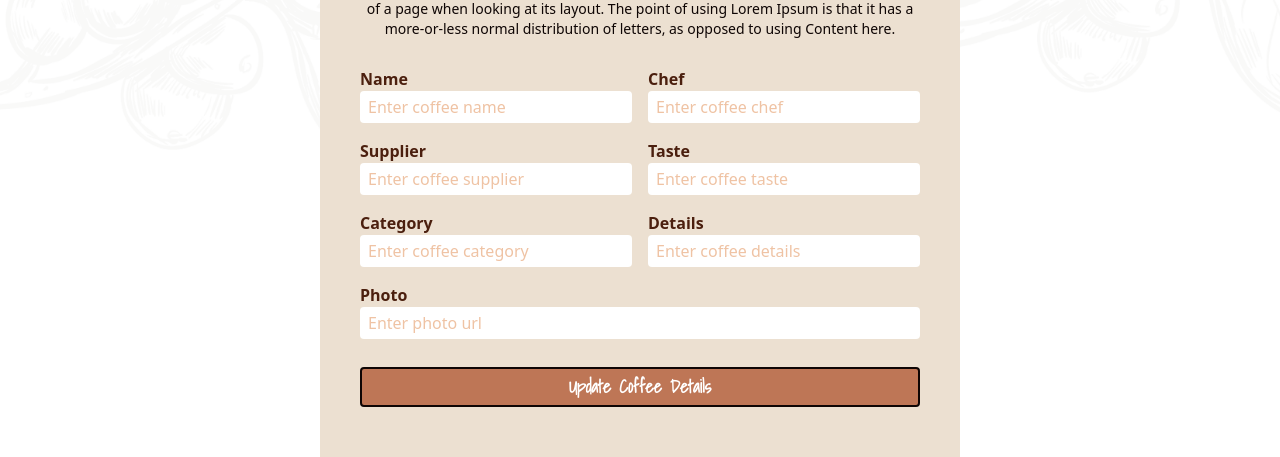
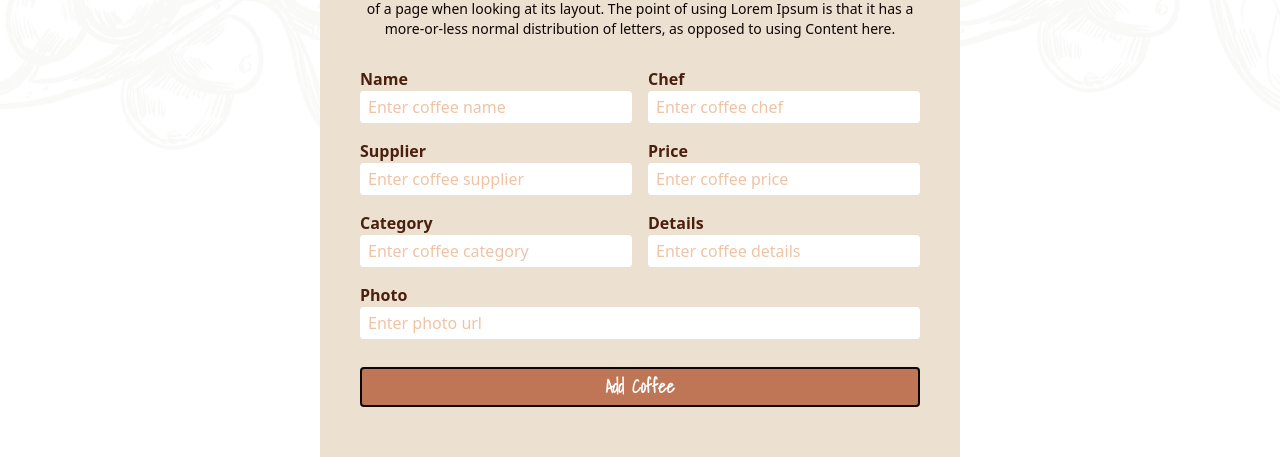
Before and after one commit to chamakkarmakar/coffee-store-client, a React (Vite) app: page /update in a window 1280 px wide. Shown: the part 288-745 px from the top of the page. Built offline with nearby package versions, Linux system fonts and the light colour scheme; a web font is replaced by a local one.

Commit message:
Added coffee to the server side

```diff
--- a/index.html
+++ b/index.html
@@ -1,16 +1,20 @@
 <!doctype html>
 <html lang="en">
+
 <head>
   <meta charset="UTF-8" />
   <link rel="icon" type="image/svg+xml" href="/vite.svg" />
   <meta name="viewport" content="width=device-width, initial-scale=1.0" />
   <link rel="preconnect" href="https://fonts.googleapis.com">
   <link rel="preconnect" href="https://fonts.gstatic.com" crossorigin>
-<link href="https://fonts.googleapis.com/css2?family=Protest+Riot&family=Shadows+Into+Light&display=swap" rel="stylesheet">
+  <link href="https://fonts.googleapis.com/css2?family=Protest+Riot&family=Shadows+Into+Light&display=swap"
+    rel="stylesheet">
   <title>Coffee Store</title>
 </head>
+
 <body>
   <div id="root"></div>
   <script type="module" src="/src/main.jsx"></script>
 </body>
+
 </html>
--- a/src/Components/AllForms/AddProduct.jsx
+++ b/src/Components/AllForms/AddProduct.jsx
@@ -2,19 +2,28 @@ import React from 'react'
 import bgAdd from "../../assets/images/more/11.png"
 import { FaArrowLeftLong } from "react-icons/fa6";
 import { Link } from 'react-router-dom';
+import Form from './Form';
 
 const AddProduct = () => {
-    const handleAddProduct = event =>{
+    const handleAddProduct = event => {
         event.preventDefault();
         const name = event.target.name.value;
         const chef = event.target.chef.value;
         const supplier = event.target.supplier.value;
-        const taste = event.target.taste.value;
+        const price = event.target.price.value;
         const category = event.target.category.value;
         const details = event.target.details.value;
         const photo = event.target.photo.value;
 
-        console.log(name,chef,supplier,taste,category,details,photo);
+        const newCoffee = { name, chef, supplier, price, category, details, photo };
+
+        fetch("http://localhost:5000/allCoffee",{
+        method: 'POST',
+        headers: { 'Content-Type': 'application/json' },
+        body: JSON.stringify(newCoffee)
+    })
+        .then(res => res.json())
+        .then(data=>console.log(data))
 
         event.target.reset();
     }
@@ -30,38 +39,7 @@ const AddProduct = () => {
                     <h2 className="font-style text-coffee2 font-bold text-2xl mb-3">Add Coffee</h2>
                     <p className='text-sm text-coffee1'>It is a long established fact that a reader will be distraceted by the readable content of a page when looking at its layout. The point of using Lorem Ipsum is that it has a more-or-less normal distribution of letters, as opposed to using Content here.</p>
                 </div>
-                <form onSubmit={handleAddProduct} className='grid md:grid-cols-2 grid-cols-1 gap-4 my-7'>
-
-                    <div>
-                        <label htmlFor="name" className='block text-coffee2 font-semibold'>Name</label>
-                        <input type="text" name="name" className='w-full rounded px-2 py-1 placeholder:text-coffee5 text-coffee4 outline-none' placeholder='Enter coffee name'/>
-                    </div>
-                    <div>
-                        <label htmlFor="chef" className='block text-coffee2 font-semibold'>Chef</label>
-                        <input type="text" name="chef" className='w-full rounded px-2 py-1 placeholder:text-coffee5 text-coffee4 outline-none' placeholder='Enter coffee chef'/>
-                    </div>
-                    <div>
-                        <label htmlFor="supplier" className='block text-coffee2 font-semibold'>Supplier</label>
-                        <input type="text" name="supplier" className='w-full rounded px-2 py-1 placeholder:text-coffee5 text-coffee4 outline-none' placeholder='Enter coffee supplier'/>
-                    </div>
-                    <div>
-                        <label htmlFor="taste" className='block text-coffee2 font-semibold'>Taste</label>
-                        <input type="text" name="taste" className='w-full rounded px-2 py-1 placeholder:text-coffee5 text-coffee4 outline-none' placeholder='Enter coffee taste'/>
-                    </div>
-                    <div>
-                        <label htmlFor="category" className='block text-coffee2 font-semibold'>Category</label>
-                        <input type="text" name="category" className='w-full rounded px-2 py-1 placeholder:text-coffee5 text-coffee4 outline-none' placeholder='Enter coffee category'/>
-                    </div>
-                    <div>
-                        <label htmlFor="details" className='block text-coffee2 font-semibold'>Details</label>
-                        <input type="text" name="details" className='w-full rounded px-2 py-1 placeholder:text-coffee5 text-coffee4 outline-none' placeholder='Enter coffee details'/>
-                    </div>
-                    <div className='md:col-span-2'>
-                        <label htmlFor="photo" className='block text-coffee2 font-semibold'>Photo</label>
-                        <input type="url" name="photo" className='w-full rounded px-2 py-1 placeholder:text-coffee5 text-coffee4 outline-none' placeholder='Enter photo url'/>
-                    </div>
-                    <input type="submit" value="Add Coffee" className='mt-3 md:col-span-2 py-1 bg-coffee4 text-white hover:text-coffee2 font-bold font-style rounded text-lg hover:bg-transparent outline-none border-2 border-coffee1 cursor-pointer' />
-                </form>
+               <Form handleSubmit={handleAddProduct}/>
             </div>
         </div>
     )
--- /dev/null
+++ b/src/Components/AllForms/Form.jsx
@@ -0,0 +1,41 @@
+import React from 'react'
+
+const Form = ({handleSubmit}) => {
+    console.log(handleSubmit);
+    return (
+        <form onSubmit={handleSubmit} className='grid md:grid-cols-2 grid-cols-1 gap-4 my-7'>
+
+            <div>
+                <label htmlFor="name" className='block text-coffee2 font-semibold'>Name</label>
+                <input type="text" name="name" className='w-full rounded px-2 py-1 placeholder:text-coffee5 text-coffee4 outline-none' placeholder='Enter coffee name' />
+            </div>
+            <div>
+                <label htmlFor="chef" className='block text-coffee2 font-semibold'>Chef</label>
+                <input type="text" name="chef" className='w-full rounded px-2 py-1 placeholder:text-coffee5 text-coffee4 outline-none' placeholder='Enter coffee chef' />
+            </div>
+            <div>
+                <label htmlFor="supplier" className='block text-coffee2 font-semibold'>Supplier</label>
+                <input type="text" name="supplier" className='w-full rounded px-2 py-1 placeholder:text-coffee5 text-coffee4 outline-none' placeholder='Enter coffee supplier' />
+            </div>
+            <div>
+                <label htmlFor="price" className='block text-coffee2 font-semibold'>Price</label>
+                <input type="text" name="price" className='w-full rounded px-2 py-1 placeholder:text-coffee5 text-coffee4 outline-none' placeholder='Enter coffee price' />
+            </div>
+            <div>
+                <label htmlFor="category" className='block text-coffee2 font-semibold'>Category</label>
+                <input type="text" name="category" className='w-full rounded px-2 py-1 placeholder:text-coffee5 text-coffee4 outline-none' placeholder='Enter coffee category' />
+            </div>
+            <div>
+                <label htmlFor="details" className='block text-coffee2 font-semibold'>Details</label>
+                <input type="text" name="details" className='w-full rounded px-2 py-1 placeholder:text-coffee5 text-coffee4 outline-none' placeholder='Enter coffee details' />
+            </div>
+            <div className='md:col-span-2'>
+                <label htmlFor="photo" className='block text-coffee2 font-semibold'>Photo</label>
+                <input type="url" name="photo" className='w-full rounded px-2 py-1 placeholder:text-coffee5 text-coffee4 outline-none' placeholder='Enter photo url' />
+            </div>
+            <input type="submit" value="Add Coffee" className='mt-3 md:col-span-2 py-1 bg-coffee4 text-white hover:text-coffee2 font-bold font-style rounded text-lg hover:bg-transparent outline-none border-2 border-coffee1 cursor-pointer' />
+        </form>
+    )
+}
+
+export default Form
--- a/src/Components/AllForms/UpdateProduct.jsx
+++ b/src/Components/AllForms/UpdateProduct.jsx
@@ -2,6 +2,7 @@ import React from 'react'
 import bgAdd from "../../assets/images/more/11.png"
 import { FaArrowLeftLong } from "react-icons/fa6";
 import { Link } from 'react-router-dom';
+import Form from './Form';
 
 const UpdateProduct = () => {
     const handleUpdateProduct = event =>{
@@ -9,12 +10,12 @@ const UpdateProduct = () => {
         const name = event.target.name.value;
         const chef = event.target.chef.value;
         const supplier = event.target.supplier.value;
-        const taste = event.target.taste.value;
+        const price = event.target.price.value;
         const category = event.target.category.value;
         const details = event.target.details.value;
         const photo = event.target.photo.value;
 
-        console.log(name,chef,supplier,taste,category,details,photo);
+        console.log(name,chef,supplier,price,category,details,photo);
 
         event.target.reset();
     }
@@ -30,38 +31,7 @@ const UpdateProduct = () => {
             <h2 className="font-style text-coffee2 font-bold text-2xl mb-3">Update Existing Coffee Details</h2>
             <p className='text-sm text-coffee1'>It is a long established fact that a reader will be distraceted by the readable content of a page when looking at its layout. The point of using Lorem Ipsum is that it has a more-or-less normal distribution of letters, as opposed to using Content here.</p>
         </div>
-        <form onSubmit={handleUpdateProduct} className='grid md:grid-cols-2 grid-cols-1 gap-4 my-7'>
-
-            <div>
-                <label htmlFor="name" className='block text-coffee2 font-semibold'>Name</label>
-                <input type="text" name="name" className='w-full rounded px-2 py-1 placeholder:text-coffee5 text-coffee4 outline-none' placeholder='Enter coffee name'/>
-            </div>
-            <div>
-                <label htmlFor="chef" className='block text-coffee2 font-semibold'>Chef</label>
-                <input type="text" name="chef" className='w-full rounded px-2 py-1 placeholder:text-coffee5 text-coffee4 outline-none' placeholder='Enter coffee chef'/>
-            </div>
-            <div>
-                <label htmlFor="supplier" className='block text-coffee2 font-semibold'>Supplier</label>
-                <input type="text" name="supplier" className='w-full rounded px-2 py-1 placeholder:text-coffee5 text-coffee4 outline-none' placeholder='Enter coffee supplier'/>
-            </div>
-            <div>
-                <label htmlFor="taste" className='block text-coffee2 font-semibold'>Taste</label>
-                <input type="text" name="taste" className='w-full rounded px-2 py-1 placeholder:text-coffee5 text-coffee4 outline-none' placeholder='Enter coffee taste'/>
-            </div>
-            <div>
-                <label htmlFor="category" className='block text-coffee2 font-semibold'>Category</label>
-                <input type="text" name="category" className='w-full rounded px-2 py-1 placeholder:text-coffee5 text-coffee4 outline-none' placeholder='Enter coffee category'/>
-            </div>
-            <div>
-                <label htmlFor="details" className='block text-coffee2 font-semibold'>Details</label>
-                <input type="text" name="details" className='w-full rounded px-2 py-1 placeholder:text-coffee5 text-coffee4 outline-none' placeholder='Enter coffee details'/>
-            </div>
-            <div className='md:col-span-2'>
-                <label htmlFor="photo" className='block text-coffee2 font-semibold'>Photo</label>
-                <input type="url" name="photo" className='w-full rounded px-2 py-1 placeholder:text-coffee5 text-coffee4 outline-none' placeholder='Enter photo url'/>
-            </div>
-            <input type="submit" value="Update Coffee Details" className='mt-3 md:col-span-2 py-1 bg-coffee4 text-white hover:text-coffee2 font-bold font-style rounded text-lg hover:bg-transparent outline-none border-2 border-coffee1 cursor-pointer' />
-        </form>
+        <Form handleSubmit={handleUpdateProduct}/>
     </div>
 </div>
   )
```
Lines whose indentation alone changed are shown as unchanged.
